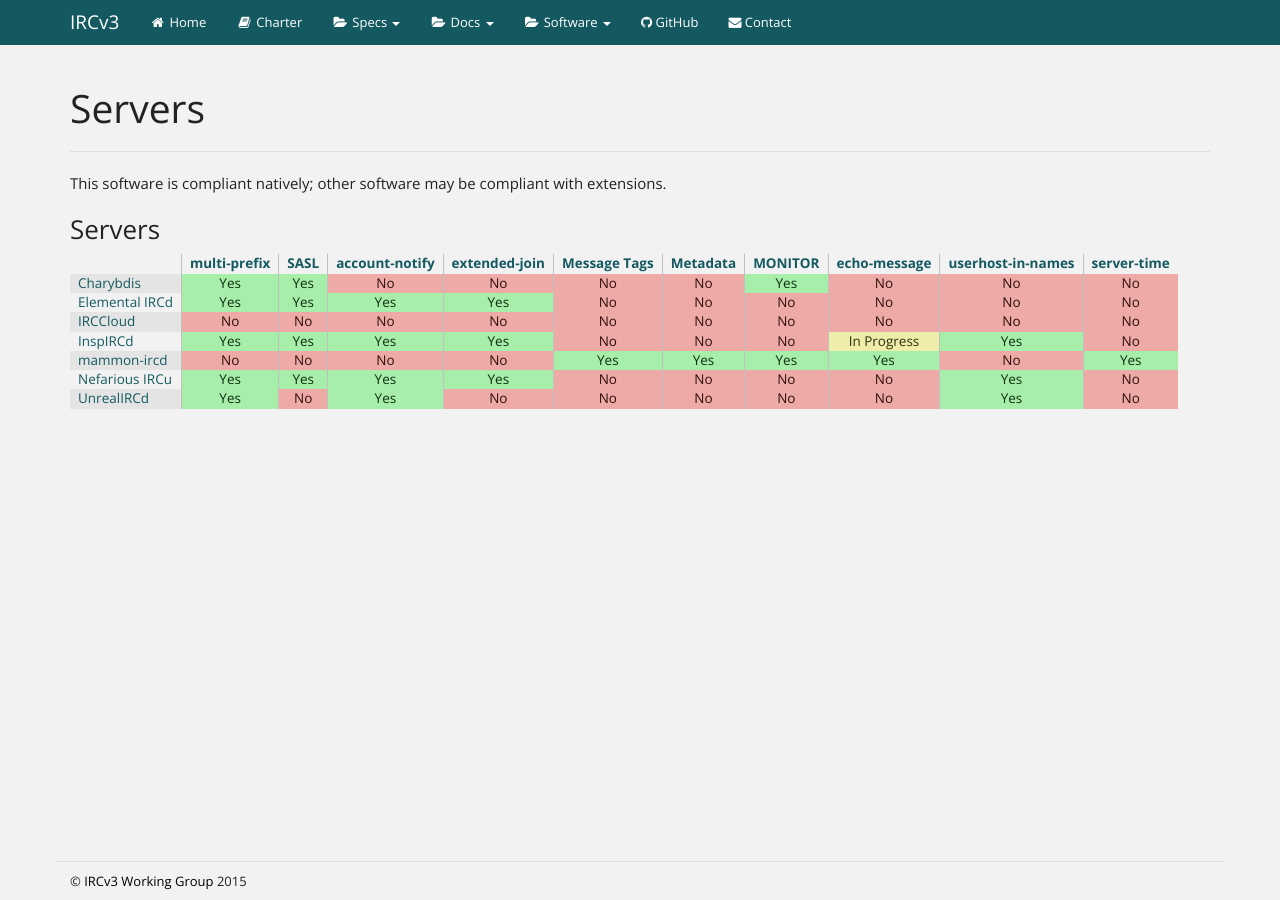
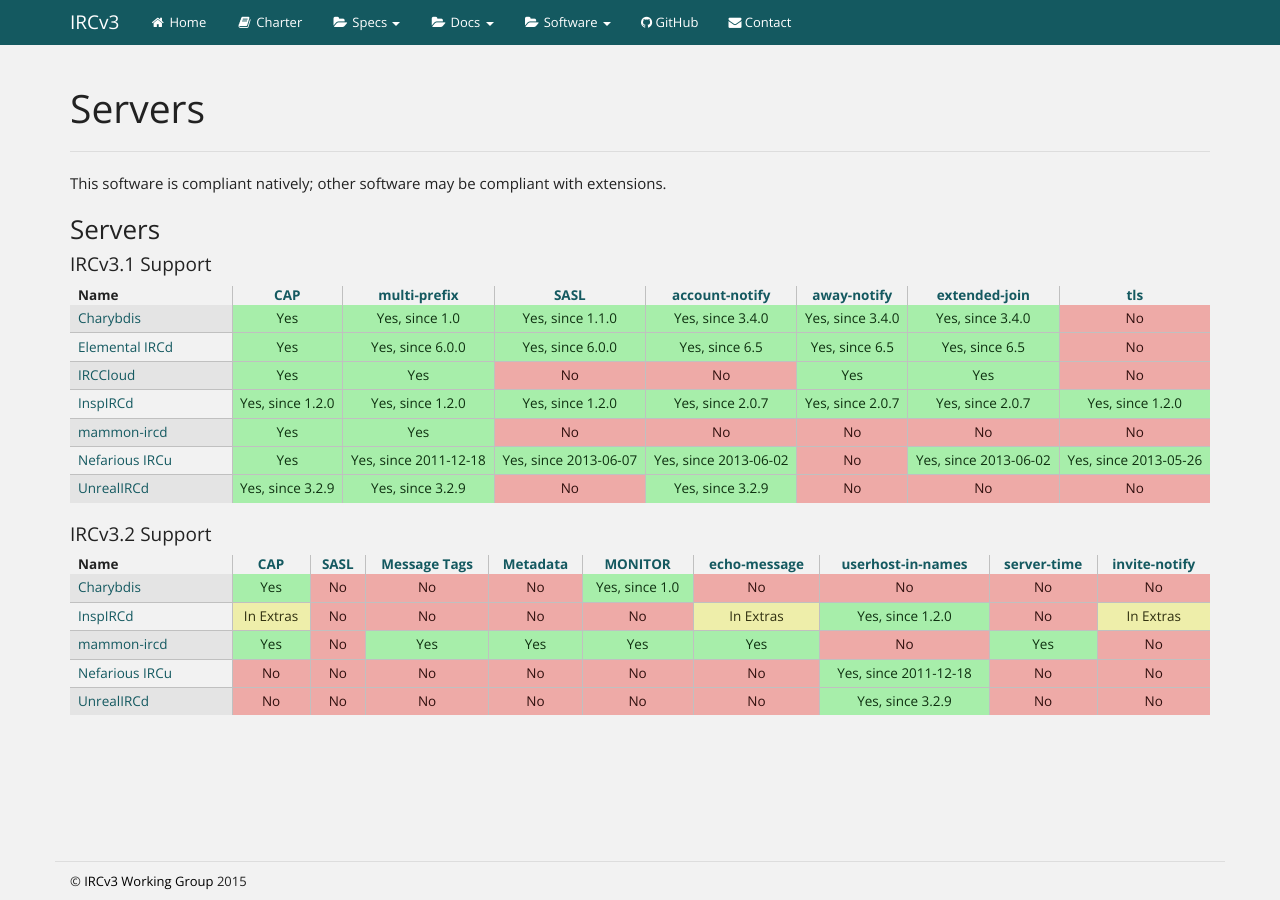
Before and after one commit to ircv3/ircv3.github.io, a Jekyll site: the page built from software/servers.md, in a window 1280 px wide. Built offline with Jekyll 4.4.1, drawn with Linux system fonts in a browser that asks for light colours.

Commit message:
software: Add more support, update table display

```diff
--- a/_data/irc_core.yml
+++ /dev/null
@@ -1,54 +0,0 @@
-# cap:
-#   name: CAP
-#   description: Capability Negotiation
-#   link: http://ircv3.net/specs/core/capability-negotiation-3.1.html
-
-multi-prefix:
-  name: multi-prefix
-  description: multi-prefix Extension
-  link: http://ircv3.net/specs/extensions/multi-prefix-3.1.html
-
-sasl:
-  name: SASL
-  description: SASL
-  link: http://ircv3.net/specs/extensions/sasl-3.1.html
-
-account-notify:
-  name: account-notify
-  description: account-notify Extension
-  link: http://ircv3.net/specs/extensions/account-notify-3.1.html
-
-extended-join:
-  name: extended-join
-  description: extended-join Extension
-  link: http://ircv3.net/specs/extensions/extended-join-3.1.html
-
-message-tags:
-  name: Message Tags
-  description: Message Tags
-  link: http://ircv3.net/specs/core/message-tags-3.2.html
-
-metadata:
-  name: Metadata
-  description: Metadata
-  link: http://ircv3.net/specs/core/metadata-3.2.html
-
-monitor:
-  name: MONITOR
-  description: MONITOR Command
-  link: http://ircv3.net/specs/core/monitor-3.2.html
-
-echo-message:
-  name: echo-message
-  description: echo-message Extension
-  link: http://ircv3.net/specs/extensions/echo-message-3.2.html
-
-userhost-in-names:
-  name: userhost-in-names
-  description: userhost-in-names Extension
-  link: http://ircv3.net/specs/extensions/userhost-in-names-3.2.html
-
-server-time:
-  name: server-time
-  description: server-time Extension
-  link: http://ircv3.net/specs/extensions/server-time-3.2.html
--- /dev/null
+++ b/_data/irc_versions.yml
@@ -0,0 +1,71 @@
+v3.1:
+  name: IRCv3.1
+  specs:
+    cap:
+      name: CAP
+      description: Capability Negotiation
+      link: http://ircv3.net/specs/core/capability-negotiation-3.1.html
+    multi-prefix:
+      name: multi-prefix
+      description: multi-prefix Extension
+      link: http://ircv3.net/specs/extensions/multi-prefix-3.1.html
+    sasl:
+      name: SASL
+      description: SASL
+      link: http://ircv3.net/specs/extensions/sasl-3.1.html
+    account-notify:
+      name: account-notify
+      description: account-notify Extension
+      link: http://ircv3.net/specs/extensions/account-notify-3.1.html
+    away-notify:
+      name: away-notify
+      description: away-notify Extension
+      link: http://ircv3.net/specs/extensions/away-notify-3.1.html
+    extended-join:
+      name: extended-join
+      description: extended-join Extension
+      link: http://ircv3.net/specs/extensions/extended-join-3.1.html
+    tls:
+      name: tls
+      description: tls Extension
+      link: http://ircv3.net/specs/extensions/tls-3.1.html
+
+v3.2:
+  name: IRCv3.2
+  specs:
+    cap:
+      name: CAP
+      description: Capability Negotiation
+      link: http://ircv3.net/specs/core/capability-negotiation-3.2.html
+    sasl:
+      name: SASL
+      description: SASL
+      link: http://ircv3.net/specs/extensions/sasl-3.2.html
+    message-tags:
+      name: Message Tags
+      description: Message Tags
+      link: http://ircv3.net/specs/core/message-tags-3.2.html
+    metadata:
+      name: Metadata
+      description: Metadata
+      link: http://ircv3.net/specs/core/metadata-3.2.html
+    monitor:
+      name: MONITOR
+      description: MONITOR Command
+      link: http://ircv3.net/specs/core/monitor-3.2.html
+    echo-message:
+      name: echo-message
+      description: echo-message Extension
+      link: http://ircv3.net/specs/extensions/echo-message-3.2.html
+    userhost-in-names:
+      name: userhost-in-names
+      description: userhost-in-names Extension
+      link: http://ircv3.net/specs/extensions/userhost-in-names-3.2.html
+    server-time:
+      name: server-time
+      description: server-time Extension
+      link: http://ircv3.net/specs/extensions/server-time-3.2.html
+    invite-notify:
+      name: invite-notify
+      description: invite-notify Extension
+      link: http://ircv3.net/specs/extensions/invite-notify-3.2.html
--- a/_data/servers.yml
+++ b/_data/servers.yml
@@ -4,63 +4,89 @@
       link: http://www.stack.nl/~jilles/irc/#charybdis
       version: 3.0 or later
       support:
-        - cap
-        - multi-prefix
-        - sasl
-        - monitor
+        v3.1:
+          cap:
+          multi-prefix: Yes, since 1.0
+          sasl: Yes, since 1.1.0
+          account-notify: Yes, since 3.4.0
+          extended-join: Yes, since 3.4.0
+          away-notify: Yes, since 3.4.0
+        v3.2:
+          cap:
+          monitor: Yes, since 1.0
     - name: Elemental IRCd
       link: https://github.com/lyska/elemental-ircd
       support:
-        - cap
-        - multi-prefix
-        - sasl
-        - account-notify
-        - extended-join
+        v3.1:
+          cap:
+          multi-prefix: Yes, since 6.0.0
+          sasl: Yes, since 6.0.0
+          account-notify: Yes, since 6.5
+          extended-join: Yes, since 6.5
+          away-notify: Yes, since 6.5
     - name: IRCCloud
       link: https://www.irccloud.com
       support:
-        - cap
+        v3.1:
+          - cap
+          - multi-prefix
+          - away-notify
+          - extended-join
+          - userhost-in-names
     - name: InspIRCd
       link: http://www.inspircd.org
       version: 1.2 or later
       support:
-        - cap
-        - multi-prefix
-        - sasl
-        - extended-join
-        - away-notify
-        - account-notify
-        - userhost-in-names
+        v3.1:
+          cap: Yes, since 1.2.0
+          multi-prefix: Yes, since 1.2.0
+          sasl: Yes, since 1.2.0
+          account-notify: Yes, since 2.0.7
+          away-notify: Yes, since 2.0.7
+          extended-join: Yes, since 2.0.7
+          tls: Yes, since 1.2.0
+        v3.2:
+          userhost-in-names: Yes, since 1.2.0
       partial:
-        echo-message:
-          ver: In Progress
+        v3.2:
+          cap: In Extras
+          invite-notify: In Extras
+          echo-message: In Extras
     - name: mammon-ircd
       link: http://mammon.io
       support:
-        - cap
-        - metadata
-        - monitor
-        - echo-message
-        - server-time
-        - message-tags
+        v3.1:
+          - cap
+          - multi-prefix
+        v3.2:
+          - cap
+          - metadata
+          - monitor
+          - echo-message
+          - server-time
+          - message-tags
     - name: Nefarious IRCu
       link: https://github.com/evilnet/nefarious2
       version: 2.0 or later
       support:
-        - cap
-        - multi-prefix
-        - extended-join
-        - away-notify
-        - account-notify
-        - sasl
-        - tls
-        - userhost-in-names
+        v3.1:
+          cap:
+          multi-prefix: Yes, since 2011-12-18
+          sasl: Yes, since 2013-06-07
+          account-notify: Yes, since 2013-06-02
+          extended-join: Yes, since 2013-06-02
+          tls: Yes, since 2013-05-26
+        v3.2:
+          away-notify: Yes, since 2013-06-02
+          userhost-in-names: Yes, since 2011-12-18
     - name: UnrealIRCd
       link: http://www.unrealircd.org
       version: 3.2.10 or later
       support:
-        - cap
-        - multi-prefix
-        - account-notify
-        - away-notify
-        - userhost-in-names
+        v3.1:
+          cap: Yes, since 3.2.9
+          multi-prefix: Yes, since 3.2.9
+          account-notify: Yes, since 3.2.9
+        v3.2:
+          away-notify: Yes, since 3.2.9
+          userhost-in-names: Yes, since 3.2.9
--- a/_includes/best_software_list.html
+++ b/_includes/best_software_list.html
@@ -1,33 +1,51 @@
 ### {{ type.name }}
+
+{% for irc_ver in site.data.irc_versions %}
+{% capture irc_verkey %}{{ irc_ver[0] }}{% endcapture %}
+
+{% capture anysupport %}
+    {% for sw in type.software %}
+        {% if sw.support contains irc_verkey %}
+            Y
+        {% endif %}
+    {% endfor %}
+{% endcapture %}
+
+{% if anysupport contains "Y" %}
+#### {{ irc_ver[1].name }} Support
 
 <div class="sw-table"><table>
     <colgroup class="name"></colgroup>
     <colgroup class="support"></colgroup>
     <colgroup class="extensions"></colgroup>
     <thead>
-        <th></th>
-        {% for ext in site.data.irc_core %}
+        <th>Name</th>
+        {% for ext in irc_ver[1].specs %}
         <th colgroup="2" class="support-head"><a title="{{ ext[1].description }}" href="{{ ext[1].link }}">{{ ext[1].name }}</a></th>
         {% endfor %}
         <!-- <th colgroup="3">Extensions</th> -->
     </thead>
     <tbody>
-        {% for sw in type.software %}
+        {% for sw in type.software %}{% if sw.support contains irc_verkey %}
         <tr>
             <td>
                 {% if sw.link %}<a href="{{ sw.link }}">{{ sw.name }}</a>{% else %}{{ sw.name }}{% endif %}
                 {% if sw.dead %}<span class="dead-software">dead</span>{% endif %}
             </td>
-            {% for ext in site.data.irc_core %}
-            <td colgroup="2" class="support {% if sw.support contains ext[0] %}supported{% elsif sw.partial contains ext[0] %}partial{% else %}unsupported{% endif %}">
+            {% for ext in irc_ver[1].specs %}
+            <td colgroup="2" class="support {% if sw.support[irc_verkey] contains ext[0] %}supported{% elsif sw.partial[irc_verkey] contains ext[0] %}partial{% else %}unsupported{% endif %}">
                 {% capture ext_name %}{{ ext[0] }}{% endcapture %}
-                {% if sw.support contains ext[0] %}
-                    {% if sw.support[ext_name] contains "ver" %}{{ sw.support[ext_name].ver }}
-                    {% else %}Yes
+                {% if sw.support[irc_verkey] contains ext[0] %}
+                    {% if sw.support[irc_verkey][ext_name] %}
+                        {{ sw.support[irc_verkey][ext_name] }}
+                    {% else %}
+                        Yes
                     {% endif %}
-                {% elsif sw.partial contains ext[0] %}
-                    {% if sw.partial[ext_name] contains "ver" %}{{ sw.partial[ext_name].ver }}
-                    {% else %}Partial
+                {% elsif sw.partial[irc_verkey] contains ext[0] %}
+                    {% if sw.partial[irc_verkey][ext_name] %}
+                        {{ sw.partial[irc_verkey][ext_name] }}
+                    {% else %}
+                        Partial
                     {% endif %}
                 {% else %}
                     No
@@ -40,6 +58,8 @@
                 {% endfor %}
             </td> -->
         </tr>
-        {% endfor %}
+        {% endif %}{% endfor %}
     </tbody>
 </table></div>
+{% endif %}
+{% endfor %}
--- a/css/ircv3-style.css
+++ b/css/ircv3-style.css
@@ -67,11 +67,17 @@
   width: 100%;
   margin: 0 auto;
 }
+.sw-table > table {
+  min-width: 100%;
+}
+.sw-table tr:not(:first-child) {
+  border-top: 1px #C0C0C0 solid;
+}
 a.irc-extension {
   margin: 0 0.5rem;
 }
 .sw-table .name {
-  /*width: 25%;*/
+  width: 12em;
 }
 .sw-table .support-head {
   text-align: center;
@@ -79,6 +85,7 @@
 .sw-table .support {
   min-width: 2em;
   text-align: center;
+  padding: 0.3em 0.5em;
 }
 .sw-table .supported {
   background-color: #a7eeaa;
```
